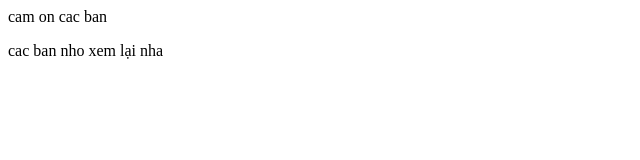
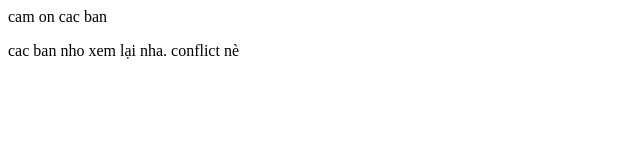
Before and after one commit to Tam-LT/web, a plain HTML site: page about.html in a window 1280 px wide. Shown: the full height of the page, 0-640 px from the left. Drawn offline with Linux system fonts and the light colour scheme.

Commit message:
Update about.html

```diff
--- a/about.html
+++ b/about.html
@@ -1,4 +1,4 @@
 <html>
 <p>cam on cac ban </p>
-  <p>cac ban nho xem lại nha </p>
+  <p>cac ban nho xem lại nha. conflict nè </p>
 </html>
```
